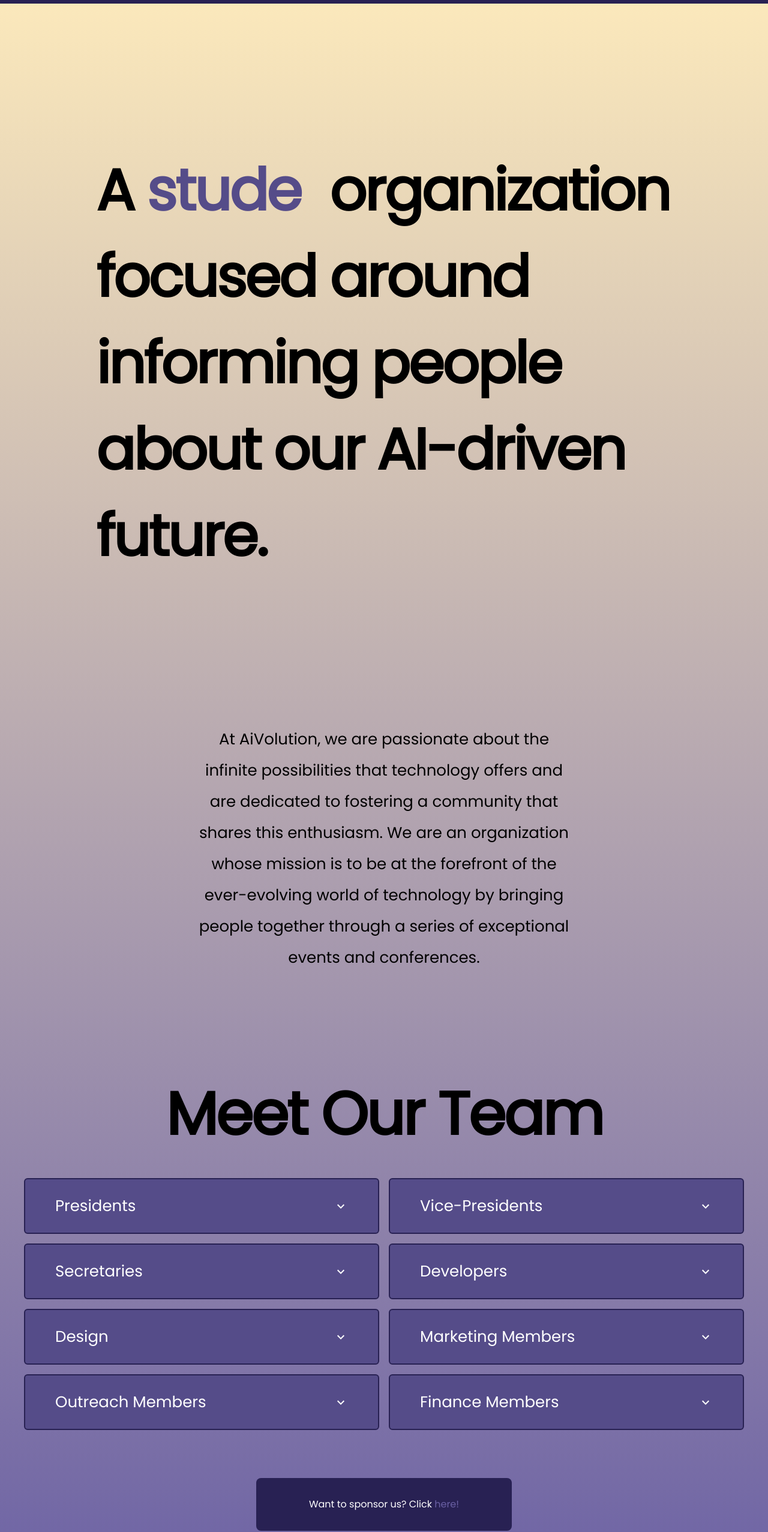
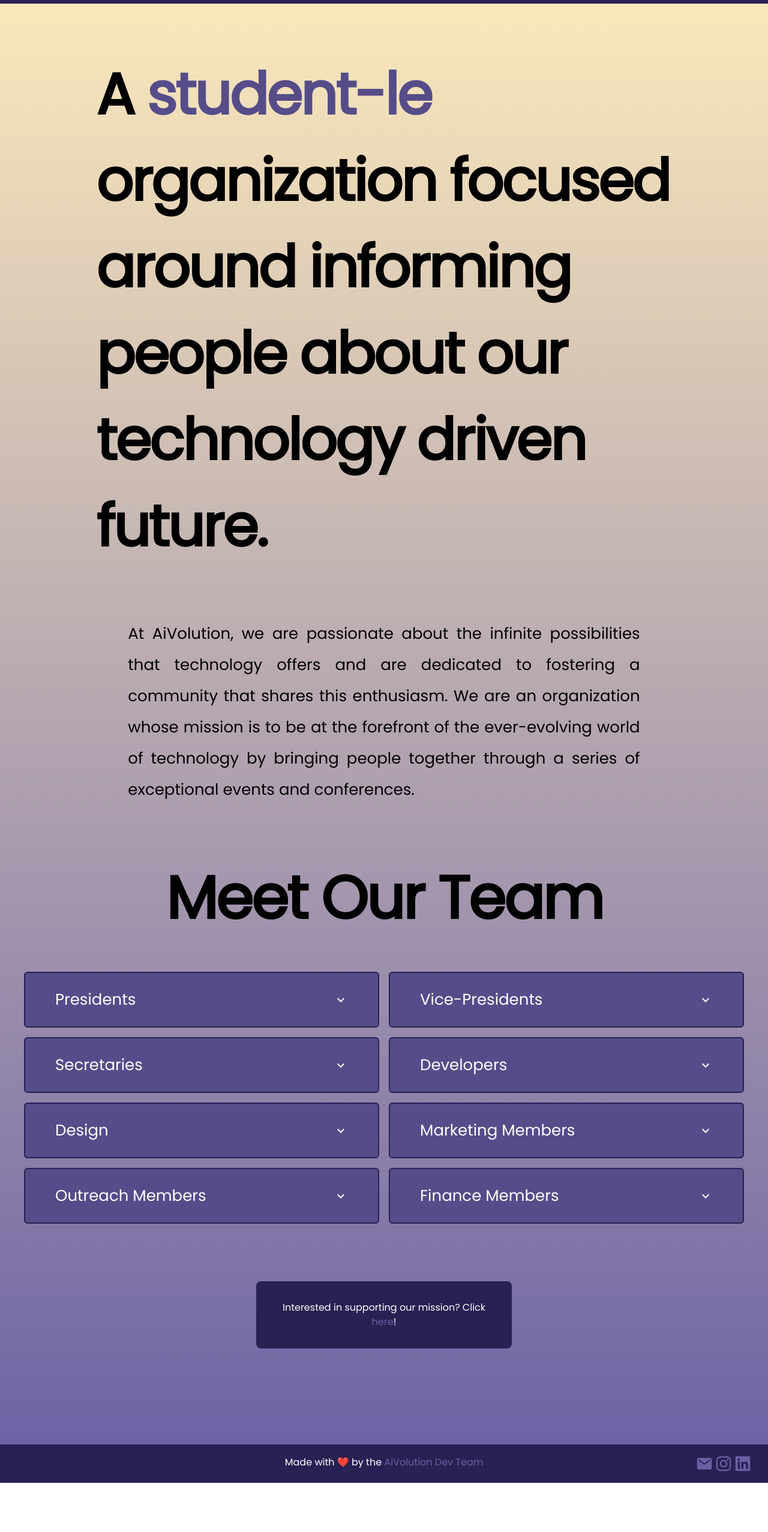
Before and after one commit to aivolution-gta/website, a Next.js app: page / in a window 1280 px wide. Shown: the part 70-2624 px from the top of the page at 60% size. After the commit the page ends 2542 px from the top, so only its background shows below. Built offline with nearby package versions, Linux system fonts and the light colour scheme.

Commit message:
Change behaviour of team columns.

```diff
--- a/components/accordion.tsx
+++ b/components/accordion.tsx
@@ -12,7 +12,7 @@ export default function Accordion({title, description}: AccordionProps) {
     const [open, setOpen] = useState(false);
 
     return (
-        <div className="text-white">
+        <div className="text-white my-4">
             <div className={`border-dark-purple border-2 bg-mid-purple py-[25px] px-[50px] flex justify-between items-center cursor-pointer ${open ? "rounded-t-md" : "rounded-md"}`}
                 onClick={() => {setOpen(!open)}}
             >
@@ -23,7 +23,7 @@ export default function Accordion({title, description}: AccordionProps) {
             </div>
 
             <Collapse isOpened={open}>
-                <div className="border-dark-purple border-x-2 border-b-2 border--2 bg-light-purple/95 px-[50px] py-[20px] rounded-b-md">{description}</div>
+                <div className="border-dark-purple border-x-2 border-b-2 border--2 bg-light-purple/95 px-[50px] py-[20px] rounded-b-md text-[1.25em]">{description}</div>
             </Collapse>
         </div>
     )
--- a/pages/index.tsx
+++ b/pages/index.tsx
@@ -43,20 +43,27 @@ export default function Home () {
     ]
 
     return (
-        <div className="w-full">
+        <div className="w-screen">
             {/* Hero Section */}
-            <div className="w-full mt-60 mb-40">
+            <div className="w-full">
                 <Reveal>
-                <h1 className="block text-left my-20 ml-40 mr-32 text-[6em]">
-                    A <span className="inline-block text-mid-purple"><Typewriter options={{strings: ['passionate', 'student-led', 'driven'], autoStart: true, loop: true, delay: 65}}/></span> organization<br /> focused around informing people about our AI-driven future.
+                <h1
+                    className="
+                        block text-left my-20 ml-40 mr-32 text-[6em]
+                        xs:my-10 xs:mx-10 xs:text-[2.5em]
+                    "
+                >
+                    A <span className="inline-block text-mid-purple"><Typewriter options={{strings: ['passionate', 'student-led', 'driven'], autoStart: true, loop: true}}/></span> <br className="hidden xs:block" />organization focused around informing people about our technology driven future.
                 </h1>
                 </Reveal>
             </div>
-            <div className="mt-60 mb-40">
+            <div>
                 <Reveal>
-                <h3 className="flex text-center justify-center place-center mx-80 leading-loose">
-                    At AiVolution, we are passionate about the infinite possibilities that technology offers and are dedicated to fostering a community that shares this enthusiasm. We are an organization whose mission is to be at the forefront of the ever-evolving world of technology by bringing people together through a series of exceptional events and conferences.
-                </h3>
+                    <div className="flex text-justify justify-center place-center leading-loose xs:my-44">
+                        <h3 className="w-2/3 xs:text-[1.25em] xs:w-3/4">
+                            At AiVolution, we are passionate about the infinite possibilities that technology offers and are dedicated to fostering a community that shares this enthusiasm. We are an organization whose mission is to be at the forefront of the ever-evolving world of technology by bringing people together through a series of exceptional events and conferences.
+                        </h3>
+                    </div>
                 </Reveal>
             </div>
 
@@ -65,27 +72,48 @@ export default function Home () {
             <div className="mt-20">
                 <div className="w-full">
                     <Reveal>
-                        <h1 className="flex justify-center place-center opacity-100 my-8">Meet Our Team</h1>
+                        <div className="flex justify-center place-center my-8">
+                            <h1 className="xs:text-[2.5em]">Meet Our Team</h1>
+                        </div>
                     </Reveal>
 
                     <Reveal>
-                        <div className="grid grid-cols-2 gap-4 mx-10">
-                            {teamData.map((data, index) => {
-                                return <Accordion key={index} title={data.role} description={(<div className={`grid grid-cols-2 text-center gap-4`}>{data.members.map((person, i) => (<div className="col-span-1 border-2 border-dark-purple rounded-md select-none transition-all ease-in-out hover:bg-dark-purple duration-300 hover:cursor-pointer hover:scale-105" key={i}><MuiModal name={person.name} bio={person.bio} links={person.links} /></div>))}</div>)}/>;
-                            })}
+                        <div className="grid grid-cols-2 gap-4 mx-10 sm:hidden xs:hidden">
+                            <div className="col-span-1">
+                                {teamData.map((data, index) =>
+                                    index % 2 === 0 ? <Accordion key={index} title={data.role} description={(<div className={`grid grid-cols-2 text-center gap-4`}>{data.members.map((person, i) => (<div className="col-span-1 border-2 border-dark-purple rounded-md select-none transition-all ease-in-out hover:bg-dark-purple duration-300 hover:cursor-pointer hover:scale-105" key={i}><MuiModal name={person.name} bio={person.bio} links={person.links} /></div>))}</div>)} /> : ""
+                                )}
+                            </div>
+                            <div className="col-span-1">
+                                {teamData.map((data, index) =>
+                                    index % 2 === 1 ? <Accordion key={index} title={data.role} description={(<div className={`grid grid-cols-2 text-center gap-4`}>{data.members.map((person, i) => (<div className="col-span-1 border-2 border-dark-purple rounded-md select-none transition-all ease-in-out hover:bg-dark-purple duration-300 hover:cursor-pointer hover:scale-105" key={i}><MuiModal name={person.name} bio={person.bio} links={person.links} /></div>))}</div>)} /> : ""
+                                )}
+                            </div>
+                        </div>
+                    </Reveal>
+
+                    <Reveal>
+                        <div className="grid grid-cols-1 gap-4 mx-4 hidden sm:block xs:block">
+                            <div className="col-span-1">
+                                {teamData.map((data, index) =>
+                                    <Accordion key={index} title={data.role} description={(<div className={`grid grid-cols-1 text-center gap-4`}>{data.members.map((person, i) => (<div className="col-span-1 border-2 border-dark-purple rounded-md py-4 select-none transition-all ease-in-out hover:bg-dark-purple duration-300 hover:cursor-pointer hover:scale-105" key={i}><MuiModal name={person.name} bio={person.bio} links={person.links} /></div>))}</div>)} />
+                                )}
+                            </div>
                         </div>
                     </Reveal>
                 </div>
             </div>
 
             {/* Sponsor Message */}
-            <Reveal>
-                <div className="flex justify-center">
-                    <div className="mt-20 text-center p-8 bg-dark-purple w-1/3 rounded-lg text-white">
-                        <p>Want to sponsor us? Click <Link href="/contact"> here! </Link></p>
-                    </div>
+            <div className="flex justify-center">
+                <div
+                    className="
+                        my-20 text-center p-8 bg-dark-purple w-1/3 rounded-lg text-white
+                        xs:w-5/6"
+                    >
+                    <p>Interested in supporting our mission? Click <Link href="/contact">here</Link>!</p>
                 </div>
-            </Reveal>
+            </div>
         </div>
     );
 }
--- a/tailwind.config.ts
+++ b/tailwind.config.ts
@@ -7,12 +7,20 @@ const config = {
         './app/**/*.{js,ts,jsx,tsx,mdx}',
     ],
     theme: {
-            extend: {
-                backgroundImage: {
+        extend: {
+            backgroundImage: {
                 'gradient-radial': 'radial-gradient(var(--tw-gradient-stops))',
                 'gradient-conic':
                 'conic-gradient(from 180deg at 50% 50%, var(--tw-gradient-stops))',
             },
+        },
+        screens: {
+            'xs': {'min': '250px', 'max': '639px'},
+            'sm': {'min': '640px', 'max': '767px'},
+            'md': {'min': '768px', 'max': '1023px'},
+            'lg': {'min': '1024px', 'max': '1279px'},
+            'xl': {'min': '1280px', 'max': '1535px'},
+            '2xl': {'min': '1536px'},
         },
         colors: {
             'dark-purple': '#282153',
```
